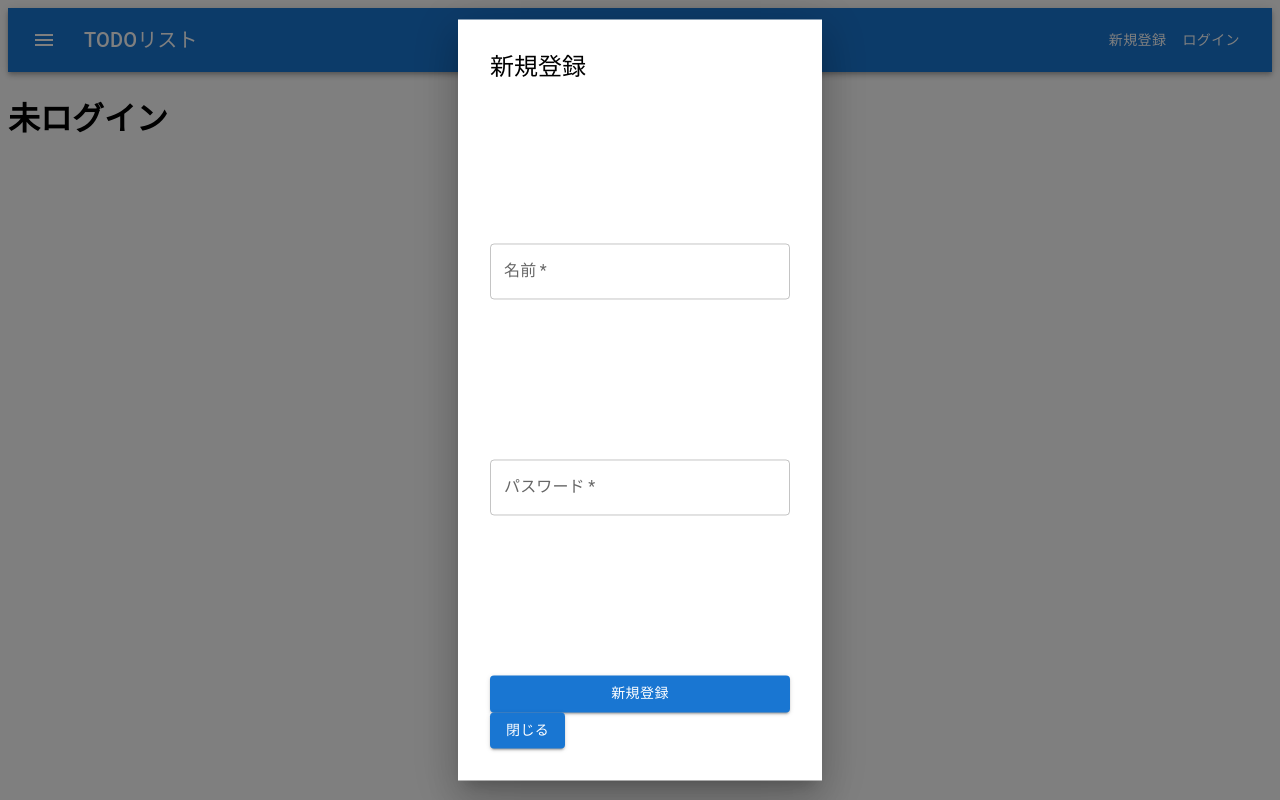
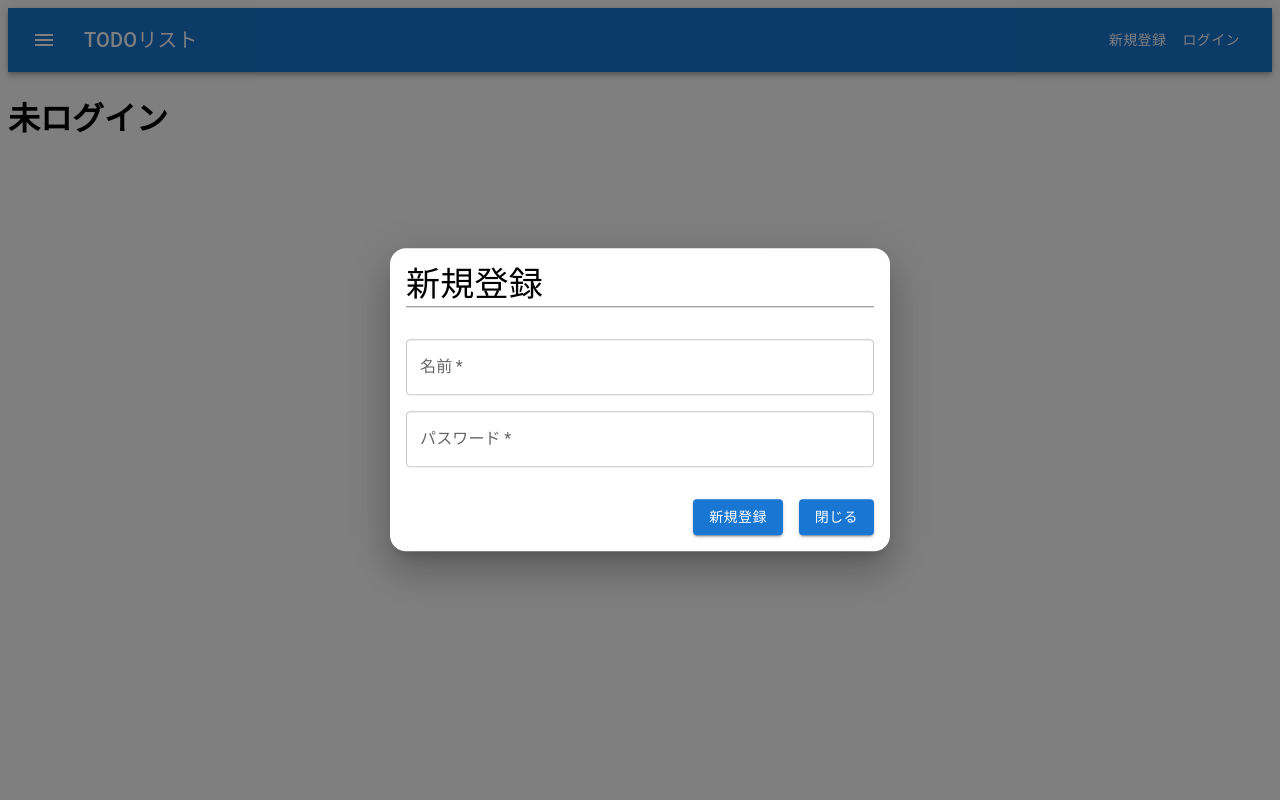
Before and after one commit to HirokiNakazawa/todo-app-frontend, a React (Create React App) app: page / in a window 1280 px wide. Both pictures are taken after a click on the button "新規登録". Built offline with nearby package versions, Linux system fonts and the light colour scheme.

Commit message:
登録・ログインモーダルのUIが完成

```diff
--- a/src/components/Header.jsx
+++ b/src/components/Header.jsx
@@ -12,6 +12,7 @@ import ModalContent from "./ModalContent";
 const Header = () => {
   const [isRegister, setIsRegister] = useState(false);
   const [isLogin, setIsLogin] = useState(false);
+  const [title, setTitle] = useState("");
   const [isModal, setIsModal] = useState(false);
 
   useEffect(() => {
@@ -20,12 +21,14 @@ const Header = () => {
 
   const handleOpenRegisterModal = () => {
     console.log("新規登録ボタンをクリックしました");
+    setTitle("新規登録");
     setIsRegister(true);
     setIsModal(true);
   };
 
   const handleOpenLoginModal = () => {
     console.log("ログインボタンをクリックしました");
+    setTitle("ログイン");
     setIsLogin(true);
     setIsModal(true);
   };
@@ -65,26 +68,12 @@ const Header = () => {
       </Box>
 
       <Modal open={isModal}>
-        <Box
-          sx={{
-            position: "absolute",
-            top: "50%",
-            left: "50%",
-            transform: "translate(-50%, -50%)",
-            bgcolor: "background.paper",
-            boxShadow: 24,
-            p: 4,
-            minWidth: 300,
-            maxWidth: "80vw",
-          }}
-        >
-          {isRegister && (
-            <ModalContent title="新規登録" onClose={handleCloseModal} />
-          )}
-          {isLogin && (
-            <ModalContent title="ログイン" onClose={handleCloseModal} />
-          )}
-        </Box>
+        <ModalContent
+          isRegister={isRegister}
+          isLogin={isLogin}
+          title={title}
+          onClose={handleCloseModal}
+        />
       </Modal>
     </>
   );
--- a/src/components/ModalContent.jsx
+++ b/src/components/ModalContent.jsx
@@ -2,7 +2,7 @@ import { Box, Typography, Button, TextField } from "@mui/material";
 import { useState } from "react";
 
 const ModalContent = (props) => {
-  const { title, onClose } = props;
+  const { isRegister, isLogin, title, onClose } = props;
 
   const [name, setName] = useState("");
   const [password, setPassword] = useState("");
@@ -22,17 +22,30 @@ const ModalContent = (props) => {
 
   return (
     <>
+      <Box
+        sx={{
+          position: "absolute",
+          top: "50%",
+          left: "50%",
+          transform: "translate(-50%, -50%)",
+          bgcolor: "background.paper",
+          borderRadius: 4,
+          boxShadow: 24,
+          width: 500,
+        }}
+      >
         <form onSubmit={handleSubmit}>
           <Box
             sx={{
               display: "flex",
-            flexDirection: "column",
-            gap: 20,
-            maxWidth: 400,
-            m: "auto",
+              flexDirection: "column", // 横方向に配置
+              p: 2,
+              gap: 2,
             }}
           >
-          <Typography variant="h5">{title}</Typography>
+            <Box sx={{ mb: 2, borderBottom: "1px solid gray" }}>
+              <Typography variant="h4">{title}</Typography>
+            </Box>
             <TextField
               label="名前"
               name="name"
@@ -48,14 +61,25 @@ const ModalContent = (props) => {
               onChange={handlePasswordChange}
               required
             />
+          </Box>
+          <Box
+            sx={{
+              display: "flex",
+              flexDirection: "row",
+              justifyContent: "flex-end",
+              p: 2,
+              gap: 2,
+            }}
+          >
             <Button type="submit" variant="contained" color="primary">
               {title}
             </Button>
-        </Box>
-      </form>
             <Button onClick={onClose} variant="contained" mt={3}>
               閉じる
             </Button>
+          </Box>
+        </form>
+      </Box>
     </>
   );
 };
```
Lines whose indentation alone changed are shown as unchanged.
